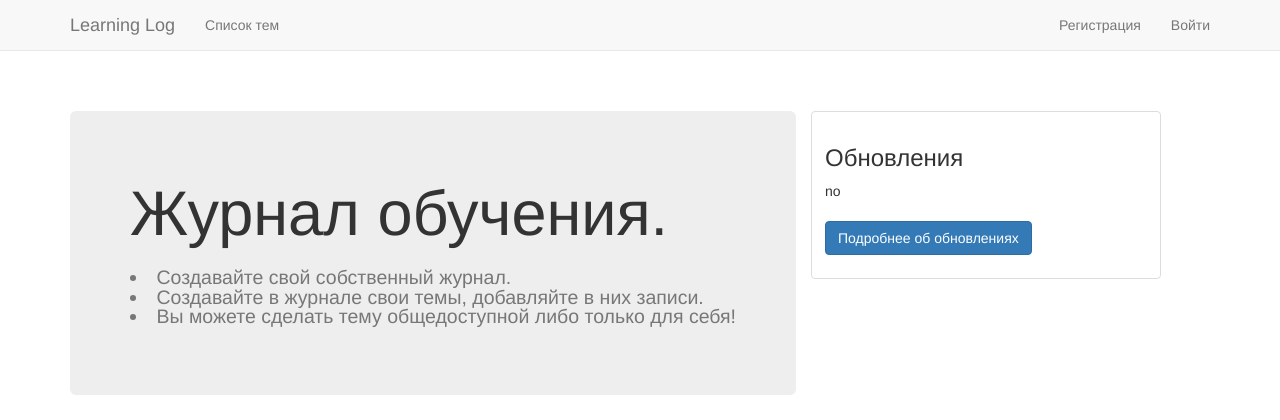
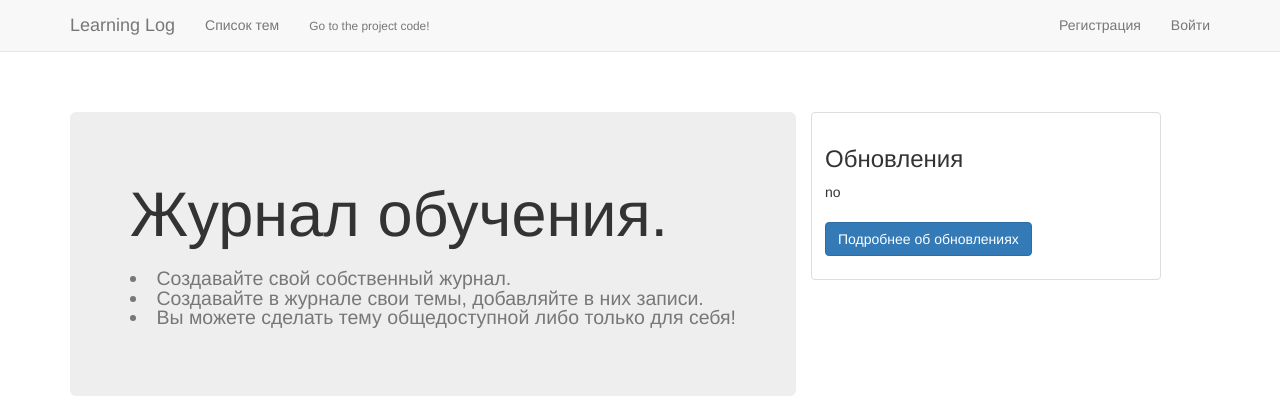
Before and after one commit to Sanchows/LearningLog, a Django app: page / in a window 1280 px wide. Shown: the top 420 px of the page. Run offline with Django 3.2, Linux system fonts and the light colour scheme; data that the repository does not hold is empty; some libraries are stand-ins or nearby versions.

Commit message:
Added link to go to github

```diff
--- a/learning_logs/templates/learning_logs/base.html
+++ b/learning_logs/templates/learning_logs/base.html
@@ -26,6 +26,7 @@
                 <div id="navbar" class="navbar-collapse collapse">
                     <ul class="nav navbar-nav">
                         <li><a href="{% url 'topics' %}">Список тем</a></li>
+                        <li><a href="https://github.com/Sanchows/LearningLog"><small>Go to the project code!</small></a></li>
                     </ul>
                     <ul class="nav navbar-nav navbar-right">
                         {% if user.is_authenticated %}
```
